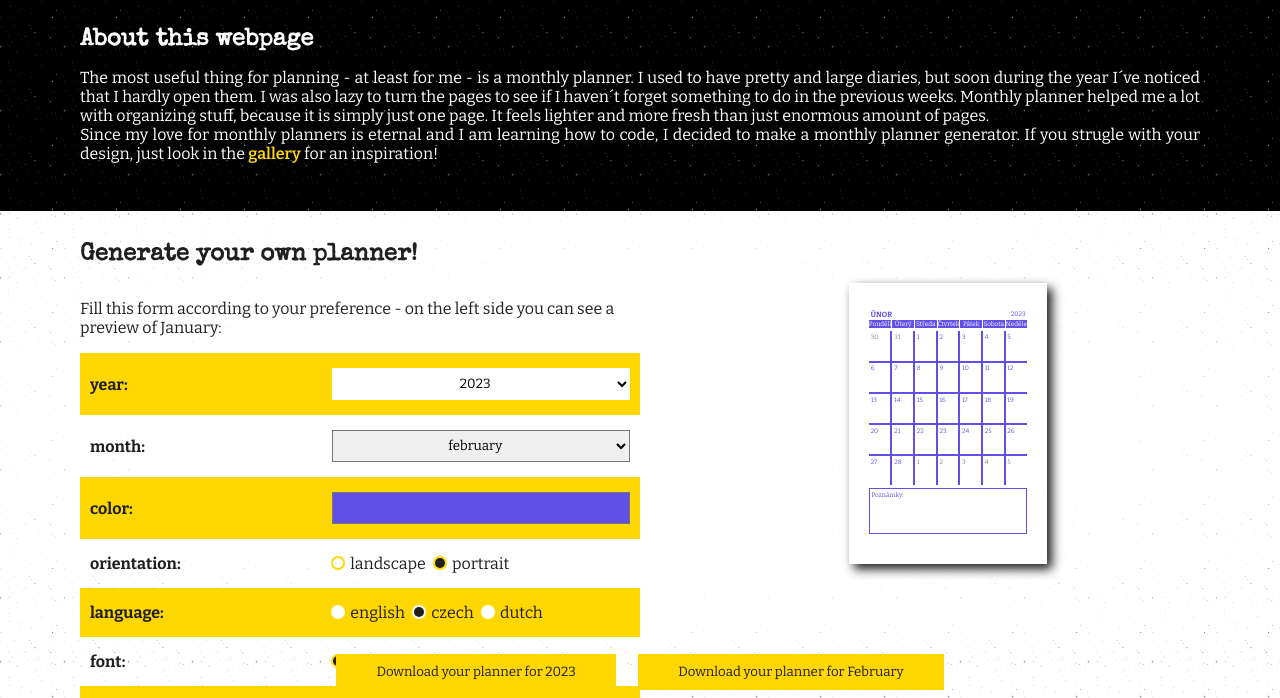
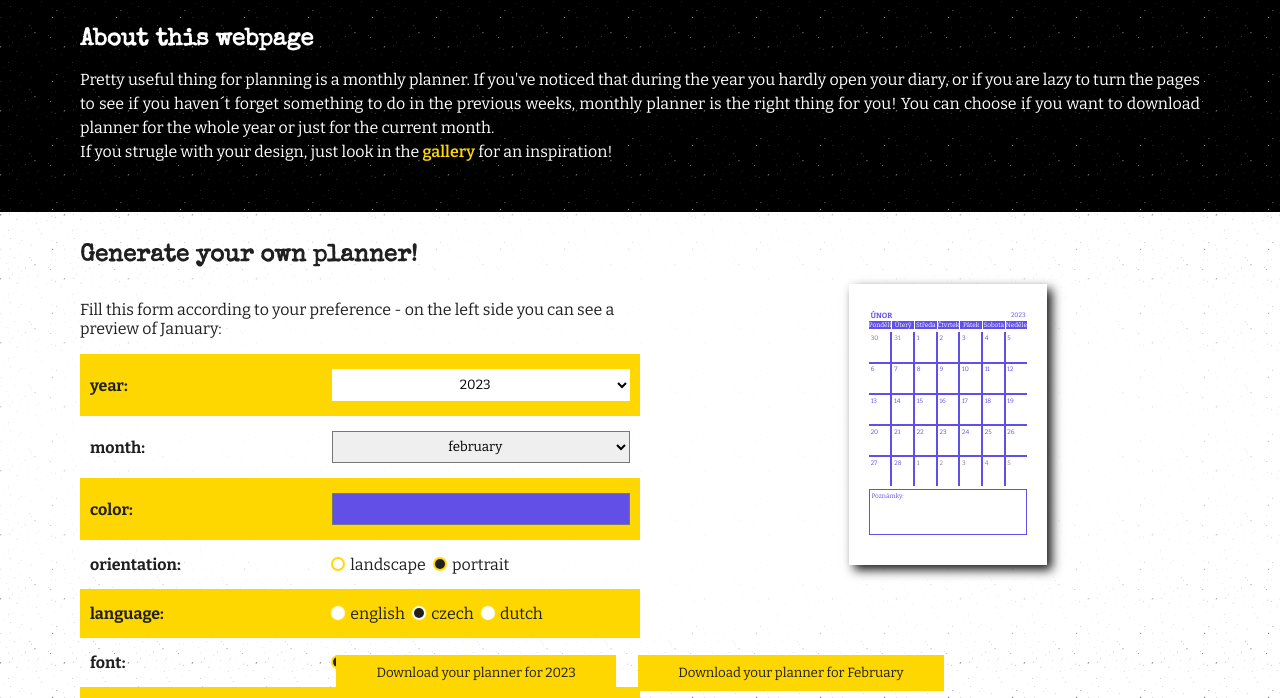
Before and after one commit to havoriskova/monthly-planner, a website: page index.html in a window 1280 px wide. Shown: the part 84-782 px from the top of the page. Drawn offline with nearby package versions, Linux system fonts and the light colour scheme.

Commit message:
update of content & font-size & line-height

```diff
--- a/index.html
+++ b/index.html
@@ -40,13 +40,11 @@
       <h2>About this webpage</h2>
       <article>
         <p>
-          The most useful thing for planning - at least for me - is a monthly
-          planner. I used to have pretty and large diaries, but soon during the
-          year I´ve noticed that I hardly open them. I was also lazy to turn the
-          pages to see if I haven´t forget something to do in the previous
-          weeks. Monthly planner helped me a lot with organizing stuff, because
-          it is simply just one page. It feels lighter and more fresh than just
-          enormous amount of pages.
+          Pretty useful thing for planning is a monthly
+          planner. If you've noticed that during the
+          year you hardly open your diary, or if you are lazy to turn the
+          pages to see if you haven´t forget something to do in the previous
+          weeks, monthly planner is the right thing for you! You can choose if you want to download planner for the whole year or just for the current month.
         </p>
         <!-- <p>
           It´s absolutely awesome to be able to see everything in one place. I
@@ -58,8 +56,7 @@
           as visualisation, setting goals for upcoming month, or simply drawing.
         </p> -->
         <p>
-          Since my love for monthly planners is eternal and I am learning how to
-          code, I decided to make a monthly planner generator. If you strugle
+          If you strugle
           with your design, just look in the
           <a href="#gallery" class="link-in-text">gallery</a> for an
           inspiration!
--- a/style/style.css
+++ b/style/style.css
@@ -171,6 +171,7 @@ h2 {
   padding-top: 6rem; /*kvůli  navigaci, aby při hoveru šlo vidět
   jednolité pozadí*/
   text-align: justify;
+  line-height: 1.5rem;
   color: white;
   background-image: var(--pattern-black);
   background-size: var(--pattern-size);
@@ -861,6 +862,11 @@ footer {
 
 @media (max-width: 565px) {
 
+
+  #about p {
+    font-size: 14px;
+  }
+
   .preview {
     font-size: 0.45rem;
   }
@@ -882,6 +888,11 @@ footer {
   form {
     font-size: 0.75rem;
   }
+
+  form p {
+    font-size: 14px;
+  }
+
 
   #submit-button {
     display: none;
```
